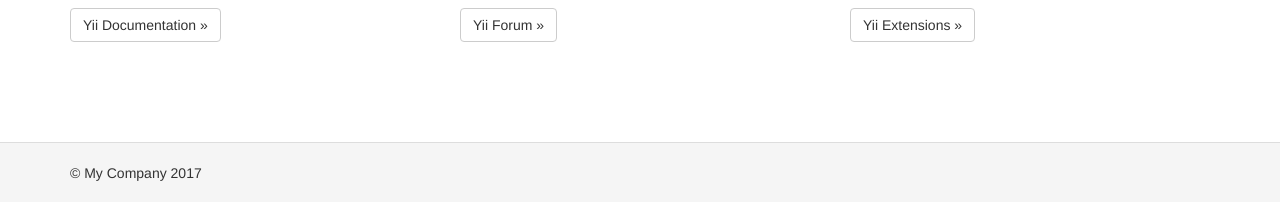
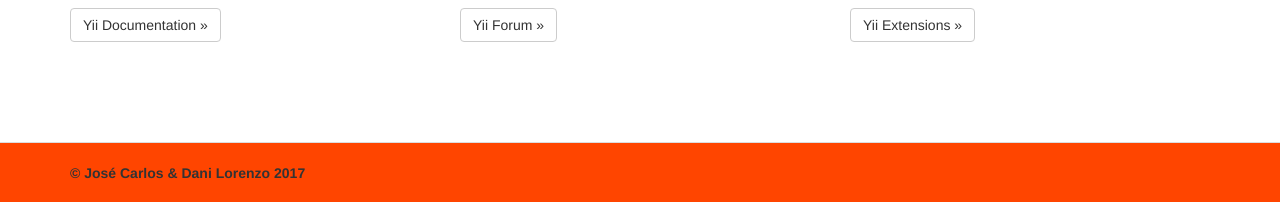
Before and after one commit to jocasafe/meneame, a Yii app: template views/site/index.php in a window 1280 px wide. Shown: the part 598-800 px from the top of the page. Run offline with PHP 8.4 and a stand-in for Yii, Linux system fonts and the light colour scheme; the template is opened without the code that fills it, so the values that code supplies are empty; some libraries are stand-ins or nearby versions.

Commit message:
Modificado estilo css y nombres de la aplicación

```diff
--- a/views/layouts/main.php
+++ b/views/layouts/main.php
@@ -27,7 +27,7 @@
 <div class="wrap">
     <?php
     NavBar::begin([
-        'brandLabel' => 'My Company',
+        'brandLabel' => 'Menéame',
         'brandUrl' => Yii::$app->homeUrl,
         'options' => [
             'class' => 'navbar-inverse navbar-fixed-top',
@@ -66,7 +66,7 @@
 
 <footer class="footer">
     <div class="container">
-        <p class="pull-left">&copy; My Company <?= date('Y') ?></p>
+        <p class="pull-left">&copy; José Carlos & Dani Lorenzo <?= date('Y') ?></p>
 
         <p class="pull-right"><?= Yii::powered() ?></p>
     </div>
--- a/views/site/index.php
+++ b/views/site/index.php
@@ -2,7 +2,7 @@
 
 /* @var $this yii\web\View */
 
-$this->title = 'My Yii Application';
+$this->title = 'Menéame';
 ?>
 <div class="site-index">
 
--- a/web/css/site.css
+++ b/web/css/site.css
@@ -16,9 +16,10 @@
 
 .footer {
     height: 60px;
-    background-color: #f5f5f5;
+    background-color: orangered;
     border-top: 1px solid #ddd;
     padding-top: 20px;
+    font-weight:bold;
 }
 
 .jumbotron {
@@ -103,7 +104,7 @@
         width: 100%;
         padding: 10px 15px;
     }
-}
+
 
 .nav > li > form > button.logout:focus,
 .nav > li > form > button.logout:hover {
```
